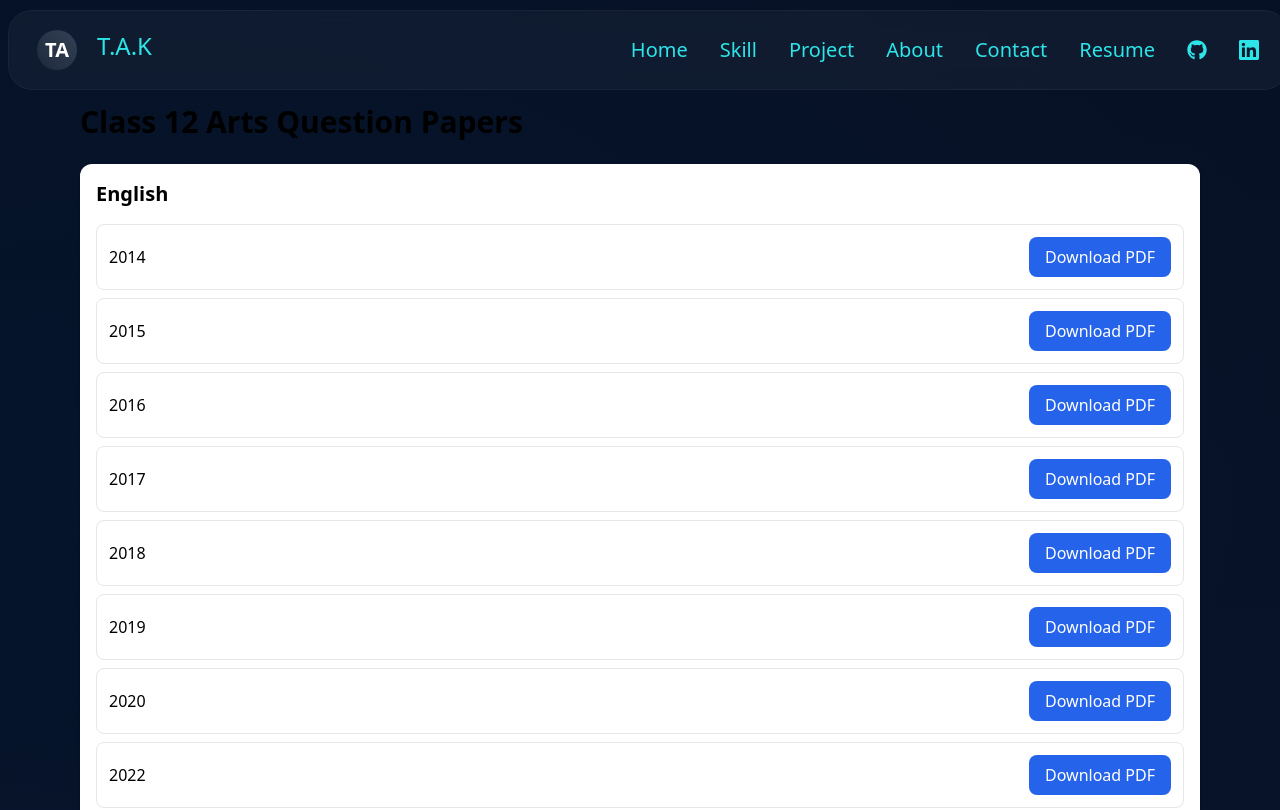
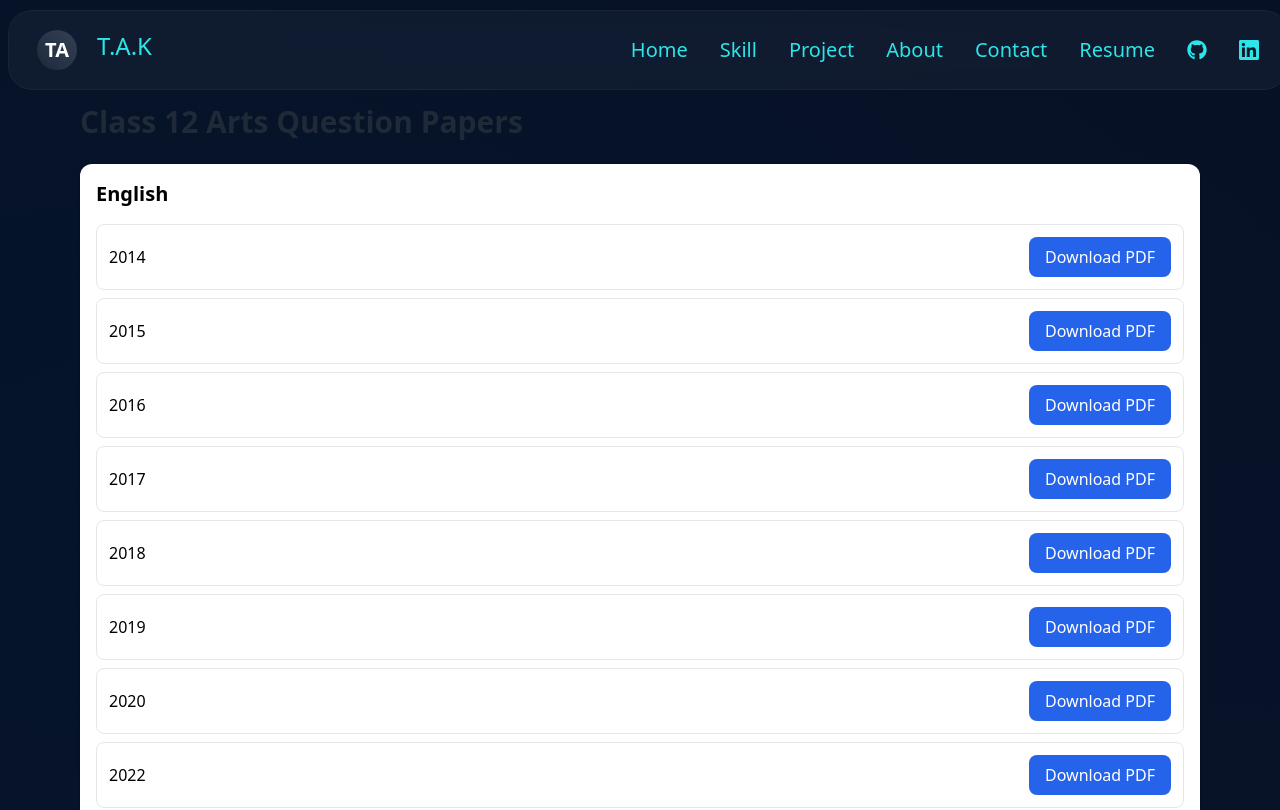
Before and after one commit to TomserAliKhan/portfolio, a React (Vite) app: page /class12 in a window 1280 px wide. Shown: the top 810 px of the page. Built offline with nearby package versions, Linux system fonts and the light colour scheme.

Commit message:
Change header text color to gray

```diff
--- a/src/components/routes/Class12.jsx
+++ b/src/components/routes/Class12.jsx
@@ -16,7 +16,7 @@ const subjects = [
 function Class12() {
   return (
     <div className="max-w-6xl mx-auto p-4">
-      <h1 className="text-3xl font-bold mb-6">
+      <h1 className="text-3xl font-bold mb-6 text-gray-800 ">
         Class 12 Arts Question Papers
       </h1>
 
```
